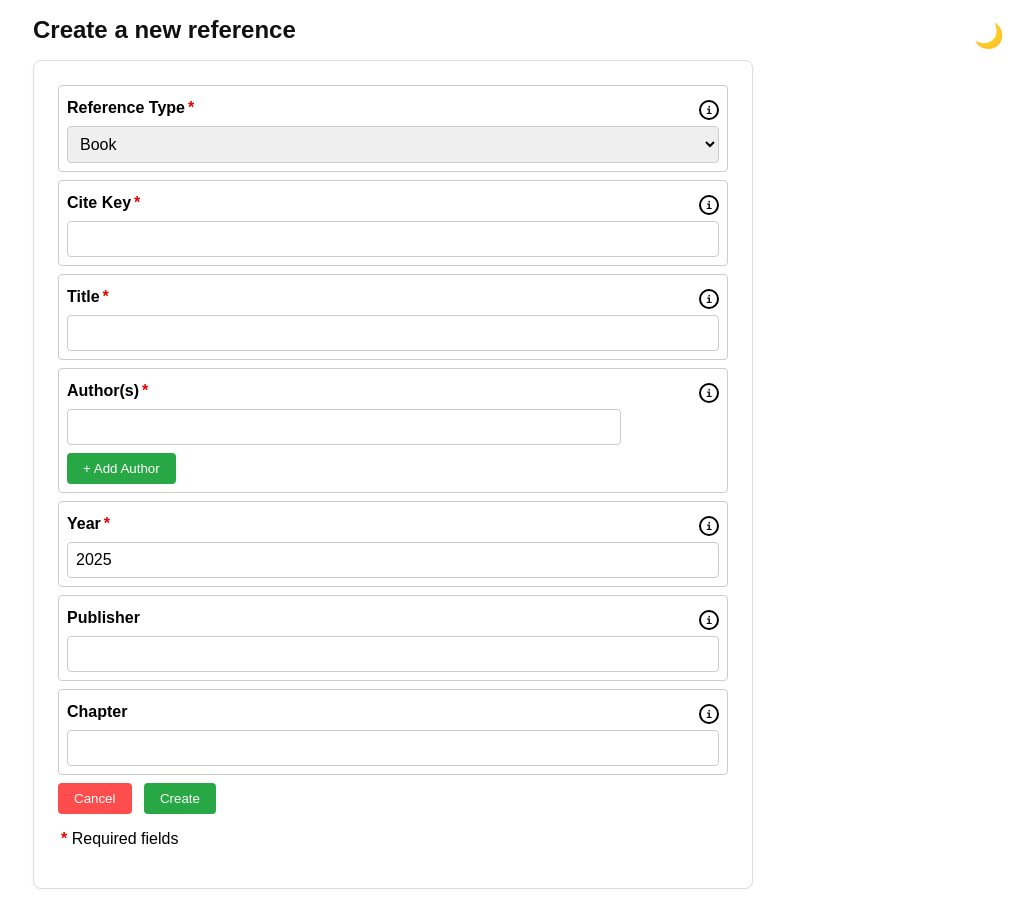
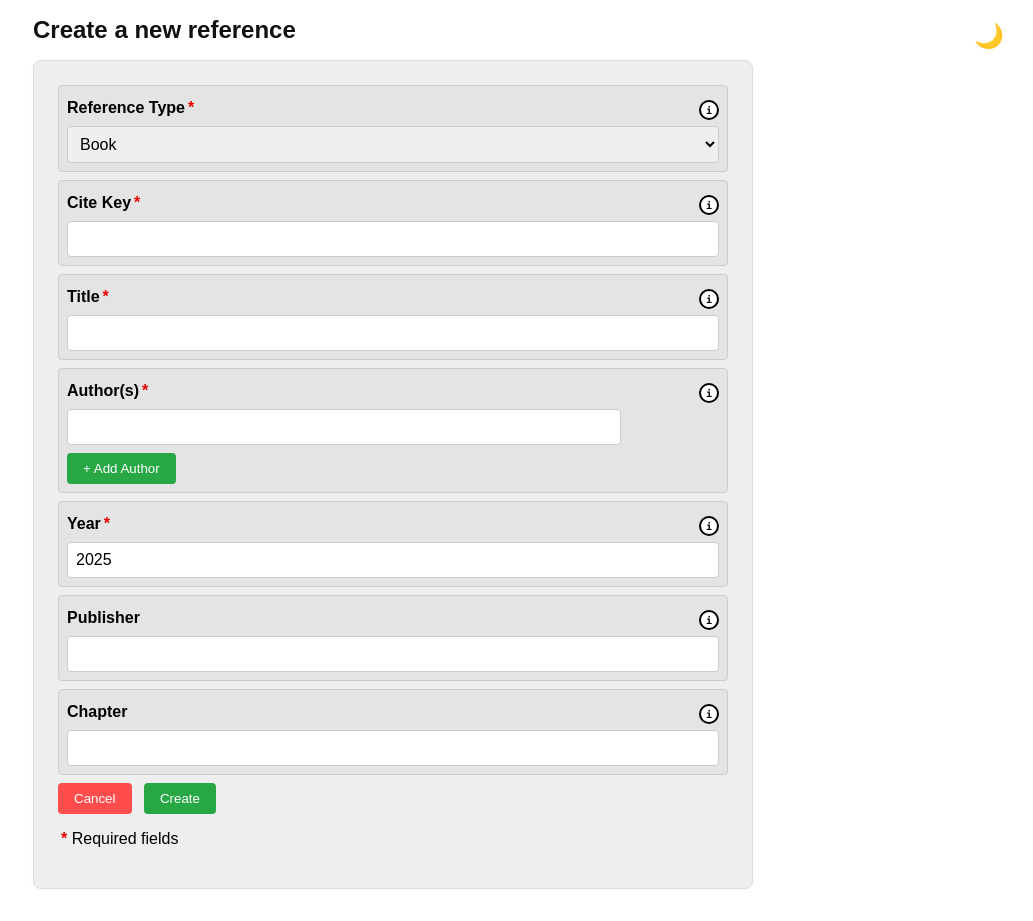
Before and after one commit to macabre-cs/ohtu-miniprojekti, a Flask app: page /new_reference in a window 1280 px wide. Shown: the whole page, without its empty margins (247-1280 px from the left). Run offline with Flask 3, Linux system fonts and the light colour scheme; some libraries are stand-ins or nearby versions.

Commit message:
Change light-mode background colors

```diff
--- a/src/static/main.css
+++ b/src/static/main.css
@@ -53,7 +53,7 @@ body {
   border: 1px solid #e0e0e0;
   padding: 1rem;
   border-radius: 8px;
-  background: #ffffff;
+  background: rgb(228, 228, 228);
   box-shadow: 0 1px 4px rgba(0, 0, 0, 0.04);
   width: 100%;
   box-sizing: border-box;
@@ -86,7 +86,7 @@ body {
   margin: 1rem auto 2rem auto;
   padding: 1.5rem;
 
-  background: #ffffff;
+  background: rgb(238, 238, 238);
   border: 1px solid var(--border-form);
   border-radius: 8px;
   box-shadow: 0 1px 4px rgba(0, 0, 0, 0.04);
@@ -99,7 +99,7 @@ body {
    SEARCH BAR STYLES
 ================================ */
 .search-container {
-  background: #ffffff;
+  background: rgb(238, 238, 238);
   border: 1px solid var(--border-form);
   border-radius: 8px;
   box-shadow: 0 1px 4px rgba(0, 0, 0, 0.04);
@@ -161,6 +161,7 @@ body {
   width: 100%;
   padding: 0.5rem;
   margin-bottom: 0.5rem;
+  background-color: rgb(228, 228, 228);
 
   border: 1px solid var(--border-light);
   border-radius: 4px;
```
